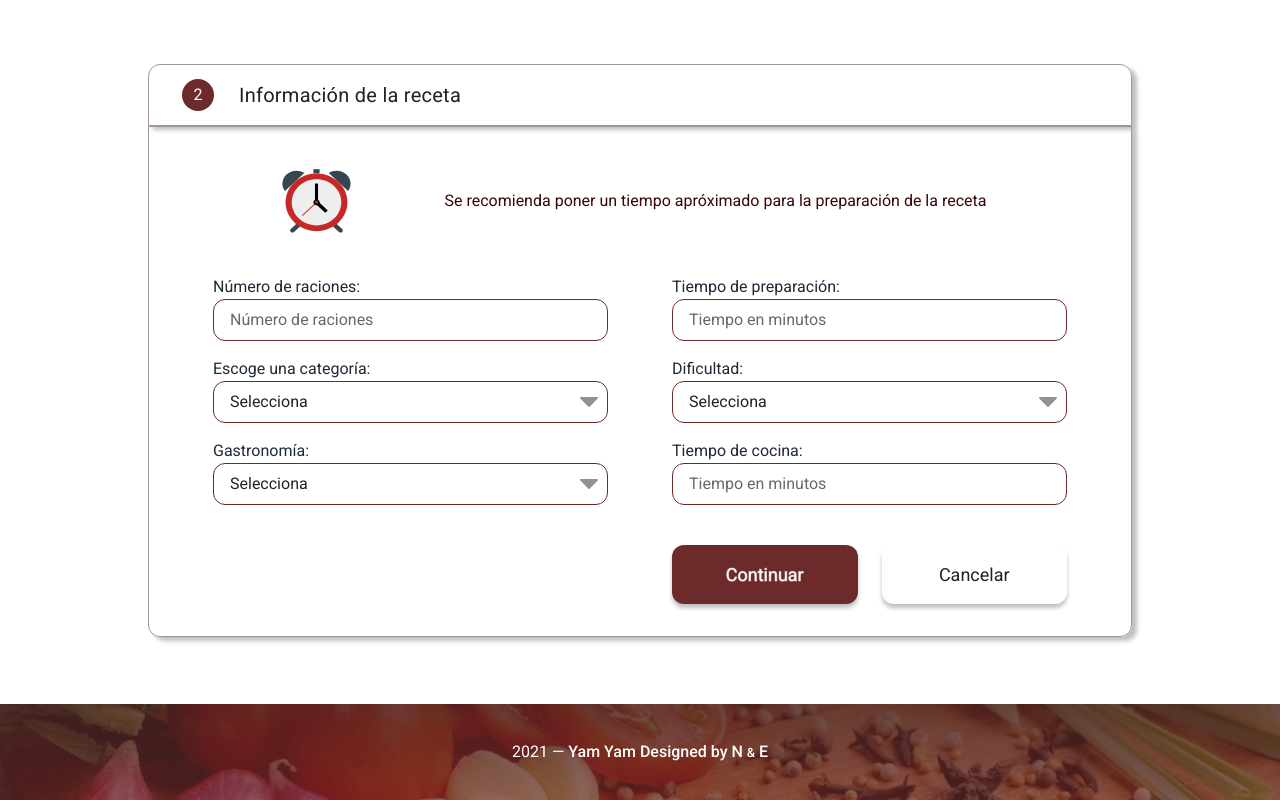
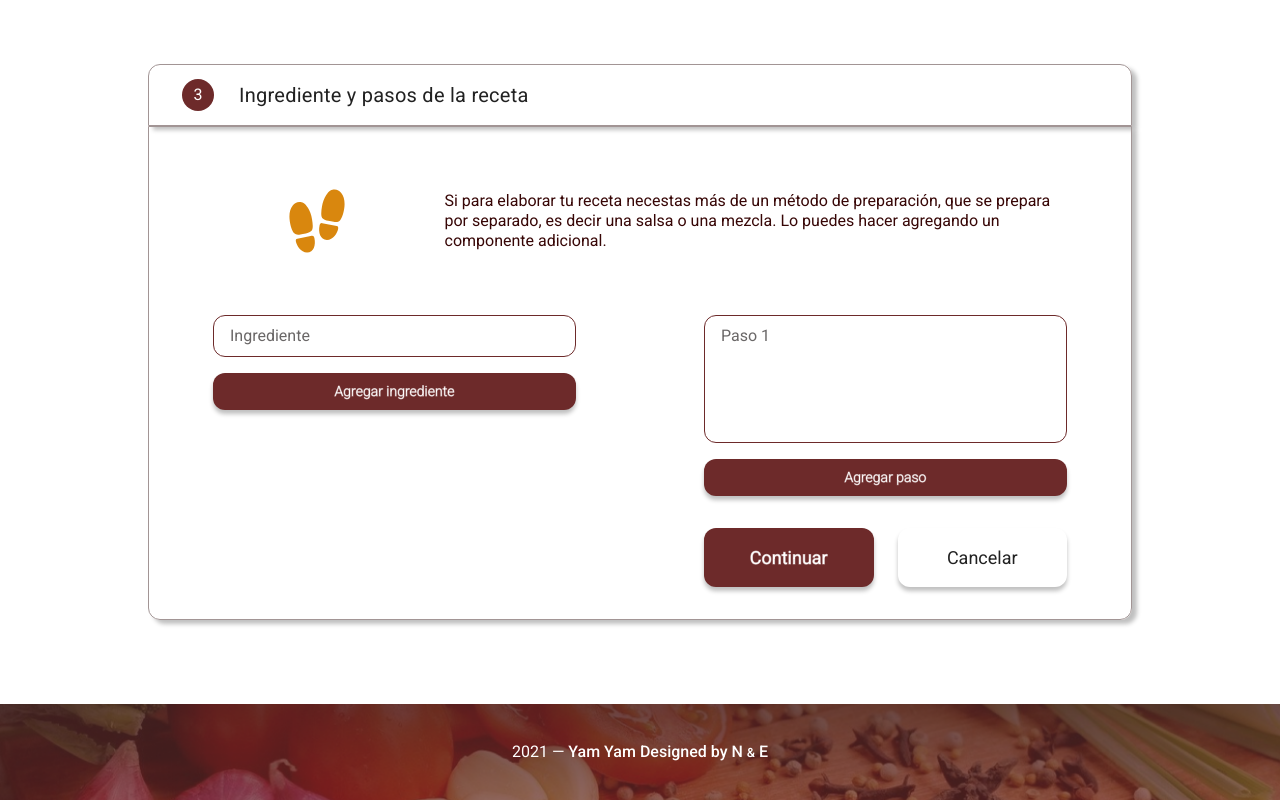
Before and after one commit to Michelyp/TFG-Recetas, a Nuxt app: page /nueva-receta in a window 1280 px wide. Built offline with nearby package versions, Linux system fonts and the light colour scheme.

Commit message:
feat: agrega el steper de nueva receta, step 3

```diff
--- a/src/components/Steper/Step3.vue
+++ b/src/components/Steper/Step3.vue
@@ -1,5 +1,164 @@
 <template>
-  <article>
-    Step 3
-  </article>
+  <section>
+    <div class="header">
+      <img src="/icons/footsteps.svg" alt="Pasos">
+      <p>
+        Si para elaborar tu receta necestas más de un método de preparación, que se prepara por separado,
+        es decir una salsa o una mezcla. Lo puedes hacer agregando un componente adicional.
+      </p>
+    </div>
+
+    <div class="body">
+      <div class="ingredients">
+        <input v-model="ingredientValue" type="text" placeholder="Ingrediente">
+        <Button primary class="slim" @click="addIngredient">
+          Agregar ingrediente
+        </Button>
+
+        <p v-for="(ingredient, index) in ingredients" :key="index">
+          {{ ingredient }}
+        </p>
+      </div>
+
+      <div class="steps-builder">
+        <div class="content">
+          <textarea v-model="stepValue" placeholder="Paso 1" />
+          <Button primary class="slim" @click="addStep">
+            Agregar paso
+          </Button>
+
+          <p v-for="(step, index) in steps" :key="index">
+            Paso {{ index + 1 }}: {{ step }}
+          </p>
+        </div>
+        <div class="buttons">
+          <Button primary>
+            Continuar
+          </Button>
+          <Button>
+            Cancelar
+          </Button>
+        </div>
+      </div>
+    </div>
+  </section>
 </template>
+
+<script>
+export default {
+  data: () => ({
+    ingredientValue: '',
+    stepValue: '',
+    ingredients: [],
+    steps: []
+  }),
+  methods: {
+    addIngredient () {
+      if (this.ingredientValue) {
+        this.ingredients.push(this.ingredientValue)
+        this.ingredientValue = ''
+      }
+    },
+    addStep () {
+      if (this.stepValue) {
+        this.steps.push(this.stepValue)
+        this.stepValue = ''
+      }
+    }
+  }
+}
+</script>
+
+<style scoped lang="postcss">
+    section {
+        @apply px-4 py-8 rounded-b;
+        border: 1px solid #A29595;
+        box-shadow: 5px 4px 4px rgba(0, 0, 0, 0.25);
+    }
+
+    .header {
+        @apply grid items-center justify-center pb-8 gap-x-6;
+        color: #370606;
+        grid-template-columns: repeat(2, fit-content(100%));
+    }
+
+    .header img {
+        @apply h-16;
+    }
+
+    .header p {
+        @apply my-8 leading-tight;
+    }
+
+    .body p {
+        @apply justify-self-start;
+    }
+
+    .ingredients {
+        @apply grid grid-cols-1 pb-8 gap-y-4 justify-items-center;
+    }
+
+    input, textarea {
+        @apply w-full px-4 py-2 border border-solid rounded outline-none border-primary;
+    }
+
+    input::placeholder,
+    textarea::placeholder {
+        color: #6A6767;
+    }
+
+    .steps-builder {
+        @apply grid gap-y-8;
+    }
+
+    .content {
+        @apply grid grid-cols-1 pb-8 gap-y-4 justify-items-center;
+    }
+
+    textarea {
+        @apply h-32 resize-none;
+    }
+
+    .buttons {
+        @apply grid w-full place-items-center gap-y-4;
+    }
+
+    button.slim {
+        @apply py-2 text-sm font-light max-w-none;
+    }
+
+    @screen lg {
+        section {
+            @apply px-16;
+        }
+
+        .header {
+            @apply justify-items-center;
+            grid-template-columns: 0.5fr 1.5fr;
+        }
+
+        .body {
+            @apply grid grid-cols-2 gap-x-32;
+            grid-template-rows: fit-content(100%);
+        }
+
+        .ingredients {
+            grid-template-rows: repeat(2, fit-content(100%));
+        }
+
+        .steps-builder {
+            @apply content-between h-full;
+            grid-template-columns: 1fr;
+            grid-template-rows: repeat(2, fit-content(100%));
+        }
+
+        .content {
+            @apply pb-0;
+            grid-template-rows: repeat(2, fit-content(100%));
+        }
+
+        .buttons {
+            @apply grid-cols-2 gap-x-6;
+        }
+    }
+</style>
--- a/src/components/Steper/index.vue
+++ b/src/components/Steper/index.vue
@@ -23,7 +23,7 @@ import Step3 from './Step3'
 export default {
   components: { Step1, Step2, Step3 },
   data: () => ({
-    currentStep: 2,
+    currentStep: 3,
     lastStep: 4,
     steps: [
       { name: 'Nombre de tu receta' },
--- a/src/pages/login.vue
+++ b/src/pages/login.vue
@@ -56,9 +56,9 @@ export default {
     validate () {
       this.$fire.auth.signInWithEmailAndPassword(this.email, this.password)
         .catch(function (error) {
-       ///   this.snackbarText = error.message
-         // this.snackbar = true
-         console.log(error);
+          ///   this.snackbarText = error.message
+          // this.snackbar = true
+          console.log(error)
         }).then((user) => {
         // we are signed in
           this.$fire.firestore.collection('user').doc(user.user.uid).get()
--- a/src/pages/recipe.vue
+++ b/src/pages/recipe.vue
@@ -3,10 +3,10 @@
     <Navbar />
     <div class="contenedor">
       <div>
-        <img src="/images/pancakes.png">
+        <img src="/images/pancakes.png" alt="Pancake">
       </div>
       <div class="title">
-        <h1>Pancakes<h1>
+        <h1>Pancakes<h1 /></h1>
       </div>
       <div>
         <span>Nivel: Medio</span>
```
Also changed, not shown: src/components/Asidebar.vue (+5 -5 lines), src/static/icons/footsteps.svg (added). Lines whose indentation alone changed are shown as unchanged.
